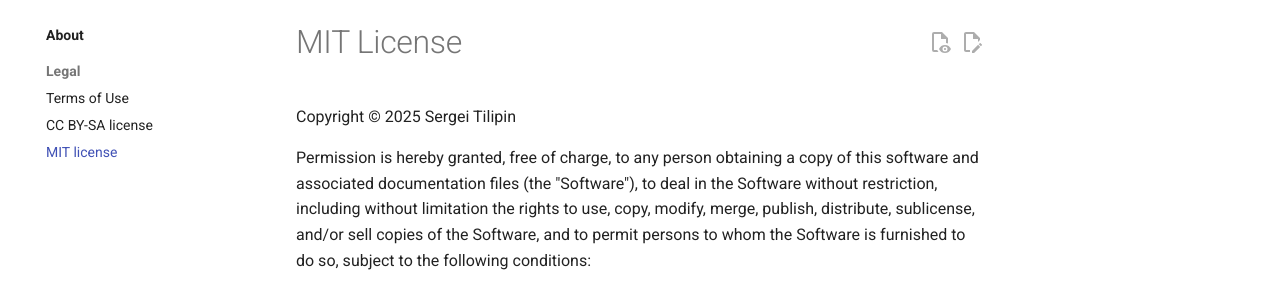
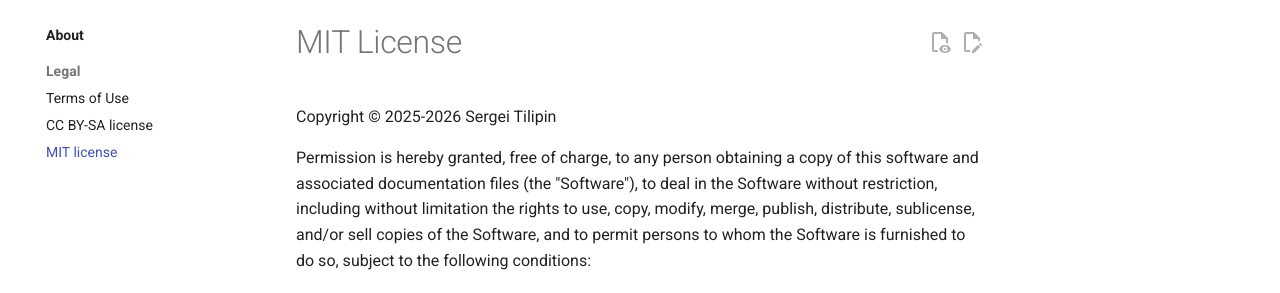
Before and after one commit to greengorych/greengorych.io, an MkDocs documentation site: the page built from docs/about/license-mit.md, in a window 1280 px wide. Shown: the part 124-417 px from the top of the page. Built offline with MkDocs 1.6.1 and Material for MkDocs 9.7.7, drawn with Linux system fonts in a browser that asks for light colours; plug-ins that fetch from the network failed and are left out; comment, search, counter and statistics services are not loaded.

Commit message:
docs(site): update update copyright date in MIT license

```diff
--- a/docs/about/license-mit.md
+++ b/docs/about/license-mit.md
@@ -1,11 +1,11 @@
 ---
-description: >-
-  MIT license covering code examples and configuration files published on the site.
+title: MIT License
+description: MIT license covering code examples and configuration files published on the site.
 ---
 
 # MIT License
 
-Copyright (c) 2025 Sergei Tilipin
+Copyright (c) 2025-2026 Sergei Tilipin
 
 Permission is hereby granted, free of charge, to any person obtaining a copy of this software and associated documentation files (the "Software"), to deal in the Software without restriction, including without limitation the rights to use, copy, modify, merge, publish, distribute, sublicense, and/or sell copies of the Software, and to permit persons to whom the Software is furnished to do so, subject to the following conditions:
 
```
